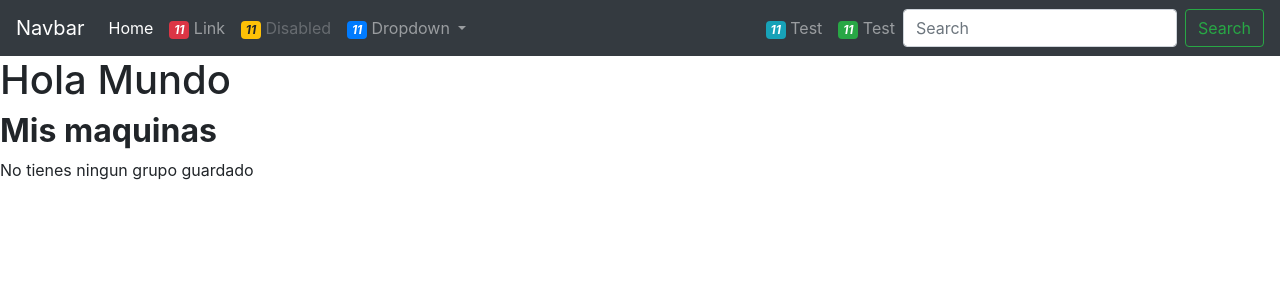
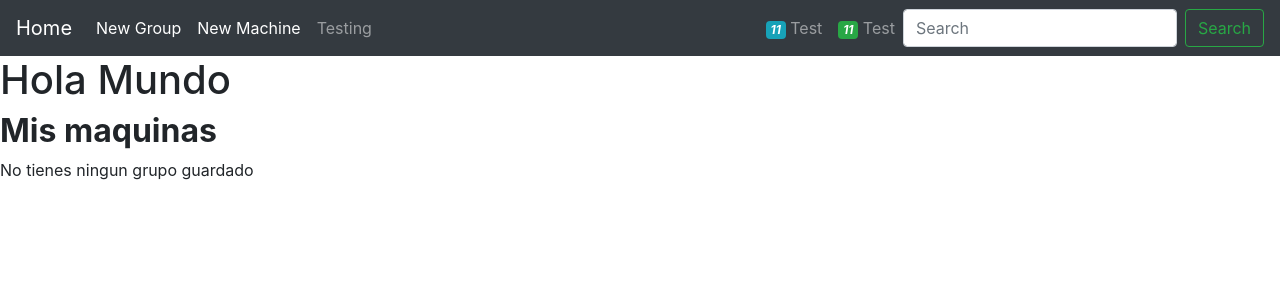
Before and after one commit to adrianperez1997/the_factory, a Django app: page / in a window 1280 px wide. Shown: the top 300 px of the page. Run offline with Django 3.2, Linux system fonts and the light colour scheme; data that the repository does not hold is empty; parts of the project's set-up code (start-up, migrations or seed data) failed here and were passed over; some libraries are stand-ins or nearby versions.

Commit message:
Feat: new page for adding groups

```diff
--- a/data/info2.yaml
+++ b/data/info2.yaml
@@ -1,4 +1,4 @@
-- hosts: virtual-ubuntu
+- hosts: bfd
   tasks:
   - debug:
       var: hostvars[inventory_hostname]
--- a/docker-compose.yml
+++ b/docker-compose.yml
@@ -2,7 +2,7 @@ version: '3'
 services:
   tfg:
     build: .
-    command: makemigrations
+    command: runserver 0.0.0.0:8000
     volumes:
       - ./data:/data
       - ./web/:/web/
--- a/web/myApp/forms.py
+++ b/web/myApp/forms.py
@@ -21,5 +21,9 @@ class ViewKeyForm(forms.Form):
     key=forms.FilePathField(path='keys/public')
 
 
+class GroupForm(forms.Form):
+    name=forms.CharField(label='Group name:')
+
+
 class PrepareForm(forms.Form):
     option = forms.ChoiceField(label="Prepare with: ",choices=[('docker','Docker Server')])
--- a/web/myApp/views.py
+++ b/web/myApp/views.py
@@ -1,6 +1,6 @@
 from django.shortcuts import render
 from myApp.models import Machines, Group
-from myApp.forms import MachineForm, KeyForm, ViewKeyForm, PrepareForm
+from myApp.forms import MachineForm, KeyForm, ViewKeyForm, PrepareForm, GroupForm
 from myApp.controller import add_machine, add_to_inventory, run_playbook, new_key
 
 import ansible_runner
@@ -8,23 +8,14 @@ import yaml
 # Create your views here.
 
 def home(request):
-    machines = Machines.objects.all( )
-
-    dict = []
-    for m in machines:
-        dict.append({'name': m.name, 'ip':m.ip, 'port':m.port})
-
-    return render(request, 'home.html',{"machines":machines, "aux":"algo"})
-def machines(request):
-
-
     groups = Group.objects.all()
     main = []
     for g in groups:
         machines = Machines.objects.filter(group_id=g.name)
         main.append({'name': g.name, 'machines': machines})
 
-    return render(request, 'miplantilla.html',{"groups":main})
+    return render(request, 'home.html',{"groups":main})
+
 
 def machine_new(request):
     msg = ''
@@ -54,7 +45,7 @@ def machine_new(request):
         vk = ViewKeyForm()
         miform=MachineForm()
 
-    return form(request, new_form=miform, msg=msg)
+    return new_machine(request, new_form=miform, msg=msg)
 
 def machine_new_key(request):
     if request.method=="POST":
@@ -68,7 +59,7 @@ def machine_new_key(request):
     else:
         k = KeyForm()
 
-    return form(request, key_form=k)
+    return new_machine(request, key_form=k)
 
 def machine_view_key(request):
     if request.method == "POST":
@@ -83,9 +74,9 @@ def machine_view_key(request):
 
     else:
         vk = ViewKeyForm()
-    return form(request, view_key_form=vk, keyfile=keyfile)
+    return new_machine(request, view_key_form=vk, keyfile=keyfile)
 
-def form(request, msg='',key_form= KeyForm(),new_form=MachineForm(), view_key_form=ViewKeyForm(), keyfile='keys/public/nueva.pub' ):
+def new_machine(request, msg='', key_form= KeyForm(), new_form=MachineForm(), view_key_form=ViewKeyForm(), keyfile='keys/public/nueva.pub'):
 
     f =open(keyfile,'r')
     key = f.read()
@@ -97,8 +88,67 @@ def form(request, msg='',key_form= KeyForm(),new_form=MachineForm(), view_key_fo
         machines = Machines.objects.filter(group_id=g.name)
         main.append({'name': g.name, 'machines': machines})
 
-    return render(request, 'form.html',{"groups": main,'msg':msg, 'form':new_form,'key_form':key_form,
+    return render(request, 'new_machine.html',{"groups": main,'msg':msg, 'form':new_form,'key_form':key_form,
                                         'view_key_form': view_key_form, 'key':key})
+
+def new_group(request):
+    msg = ''
+    if request.method=="GET":
+        form = GroupForm()
+    elif request.method=="POST":
+
+        try:
+            form = GroupForm(request.POST)
+            if form.is_valid():
+                data = form.cleaned_data
+                name = data['name']
+
+                if not Group.objects.filter(name=name):
+                    g = Group(name=name)
+                    g.save()
+                else:
+                    msg='Invalid name'
+
+        except:
+            form = GroupForm(request.POST)
+            msg='Error'
+
+
+
+    groups = Group.objects.all()
+    main = []
+    for g in groups:
+        machines = Machines.objects.filter(group_id=g.name)
+        main.append({'name': g.name, 'machines': machines})
+
+    return render(request, 'new_group.html',{'groups':main,'form':form, 'msg':msg})
+
+
+
+
+
+
+
+
+
+
+
+
+
+
+
+
+
+
+
+
+
+
+
+
+
+
+
 
 
 def test(request):
@@ -113,7 +163,7 @@ def test(request):
         p = PrepareForm(request.POST)
 
 
-    return render(request, 'machine.html',{"p_form":p,"groups":main})
+    return render(request, 'home.html',{"p_form":p,"groups":main})
 
 def setup(request):
     miform = MachineForm(request.POST)
@@ -127,4 +177,4 @@ def setup(request):
     #add_to_inventory(data['name'], data['ip'], data['port'], data['key'], data['user'])
     msg = '' #run_playbook(data['name'], 'data/docker.yaml')
 
-    return render(request, 'form.html',{'form':miform, 'msg': msg, 'lista': machines})
+    return render(request, 'new_machine.html',{'form':miform, 'msg': msg, 'lista': machines})
--- a/web/templates/home.html
+++ b/web/templates/home.html
@@ -1,51 +1,13 @@
 <html>
     <title>Titulo de mi pestaña</title>
     <body>
-
-    <nav>
-        <ul>
-            <li display="inline"> Home </li>
-            <li> Machines </li>
-            <li> Networking </li>
-            <li> Setup </li>
-        </ul>
-    </nav>
-
-    <aside>
-        <blockquote> Primer elemento </blockquote>
-        <blockquote> Segundo elemento </blockquote>
-        <blockquote> Tercero elemento </blockquote>
-    </aside>
-
-    <section>
-        <p>Mi parrafo de ejemplo</p>
-    </section>
-
-    <footer> Mi pie de pagina</footer>
-    <h1>
+    {% include "nav.html" %}
+     <h1>
         Hola Mundo
     </h1>
     <h2><strong> Mis maquinas</strong></h2>
 
-    {% if machines%}
-    <table style="width:70%">
-      <tr>
-        <th>Name</th>
-        <th>IP or HOSTNAME</th>
-        <th>PORT</th>
-      </tr>
-    {% for m in machines%}
-        <tr>
-            <td> {{ m.name }} </td>
-            <td> {{ m.ip }} </td>
-            <td> {{ m.port }} </td>
-        </tr>
-    {% endfor %}
-    </table>
-
-    {% else %}
-        <p>No tienes ninguna maquina guardada</p>
-    {% endif %}
+    {% include "machines_list.html" %}
 
     </body>
 </html>
--- a/web/templates/miplantilla.html
+++ /dev/null
@@ -1,13 +0,0 @@
-<html>
-    <title>Titulo de mi pestaña</title>
-    <body>
-    {% include "nav.html" %}
-     <h1>
-        Hola Mundo
-    </h1>
-    <h2><strong> Mis maquinas</strong></h2>
-
-    {% include "machines_list.html" %}
-
-    </body>
-</html>
--- a/web/templates/nav.html
+++ b/web/templates/nav.html
@@ -4,7 +4,7 @@
 <!------ Include the above in your HEAD tag ---------->
 
 <nav class="navbar navbar-icon-top navbar-expand-lg navbar-dark bg-dark">
-  <a class="navbar-brand" href="#">Navbar</a>
+  <a class="navbar-brand" href="/">Home</a>
   <button class="navbar-toggler" type="button" data-toggle="collapse" data-target="#navbarSupportedContent" aria-controls="navbarSupportedContent" aria-expanded="false" aria-label="Toggle navigation">
     <span class="navbar-toggler-icon"></span>
   </button>
@@ -12,41 +12,28 @@
   <div class="collapse navbar-collapse" id="navbarSupportedContent">
     <ul class="navbar-nav mr-auto">
       <li class="nav-item active">
-        <a class="nav-link" href="/machines/">
-          <i class="fa fa-home"></i>
-          Home
-          <span class="sr-only">(current)</span>
-          </a>
+        <a class="nav-link" href="/new_group/">
+          <i class="fa fa-envelope-o">
+            <span class="badge badge-danger" hidden="True">11</span>
+          </i>
+          New Group
+        </a>
       </li>
-      <li class="nav-item">
-        <a class="nav-link" href="/form/">
+       <li class="nav-item active">
+        <a class="nav-link" href="/new_machine/">
           <i class="fa fa-envelope-o">
-            <span class="badge badge-danger">11</span>
+            <span class="badge badge-danger" hidden="True">0</span>
           </i>
-          Link
+          New Machine
         </a>
       </li>
       <li class="nav-item">
-        <a class="nav-link disabled" href="#">
+        <a class="nav-link enabled" href="#">
           <i class="fa fa-envelope-o">
-            <span class="badge badge-warning">11</span>
+            <span class="badge badge-warning" hidden="True">0</span>
           </i>
-          Disabled
+          Testing
         </a>
-      </li>
-      <li class="nav-item dropdown">
-        <a class="nav-link dropdown-toggle" href="/machines/" id="navbarDropdown" role="button" data-toggle="dropdown" aria-haspopup="true" aria-expanded="false">
-          <i class="fa fa-envelope-o">
-            <span class="badge badge-primary">11</span>
-          </i>
-          Dropdown
-        </a>
-        <div class="dropdown-menu" aria-labelledby="navbarDropdown">
-          <a class="dropdown-item" href="#">Action</a>
-          <a class="dropdown-item" href="#">Another action</a>
-          <div class="dropdown-divider"></div>
-          <a class="dropdown-item" href="#">Something else here</a>
-        </div>
       </li>
     </ul>
     <ul class="navbar-nav ">
--- a/web/templates/form.html
+++ b/web/templates/new_machine.html
@@ -6,7 +6,7 @@
     <table style="width:100%">
     <tr style="width:100%; padding-top:0px;"">
         <th style="width:50%; padding-top:0px;">
-    <form action="/form/machine_new/" method="POST">{% csrf_token %}
+    <form action="/new_machine/machine_new/" method="POST">{% csrf_token %}
         <table>
             {{ form.as_table}}
         </table>
@@ -20,13 +20,13 @@
     </th>
 
     <th style="width:50%">
-    <form action="/form/machine_new_key/" method="POST">{% csrf_token %}
+    <form action="/new_machine/machine_new_key/" method="POST">{% csrf_token %}
         <table>
             {{ key_form.as_table}}
         </table>
         <p><input type="submit" value="Save"></p>
     </form>
-    <form action="/form/machine_show_key/" method="POST">{% csrf_token %}
+    <form action="/new_machine/machine_show_key/" method="POST">{% csrf_token %}
         <table>
             {{ view_key_form.as_table}}
         </table>
--- a/web/web/urls.py
+++ b/web/web/urls.py
@@ -15,19 +15,20 @@ Including another URLconf
 """
 from django.contrib import admin
 from django.urls import path
-from myApp.views import machines, form, test, home, setup, machine_new_key, machine_new, machine_view_key
+from myApp.views import new_machine, test, home, setup, machine_new_key, machine_new, machine_view_key, new_group
 
 
 urlpatterns = [
     path('admin/', admin.site.urls),
-    path('machines/', machines),
-    path('', machines),
-    path('form/', form),
-    path('form/machine_new_key/', machine_new_key),
-    path('form/machine_new/', machine_new),
-    path('form/machine_show_key/', machine_view_key),
+    path('', home),
+    path('new_machine/', new_machine),
+    path('new_machine/machine_new_key/', machine_new_key),
+    path('new_machine/machine_new/', machine_new),
+    path('new_machine/machine_show_key/', machine_view_key),
+    path('new_group/', new_group),
+
+
     path('form/test/', test),
     path('form/setup/', setup),
-    path('machine/setup/', home),
 
 ]
```
Also changed, not shown: web/templates/machine.html (deleted, +0 -16 lines), web/templates/new_group.html (added, +15 -0 lines).
